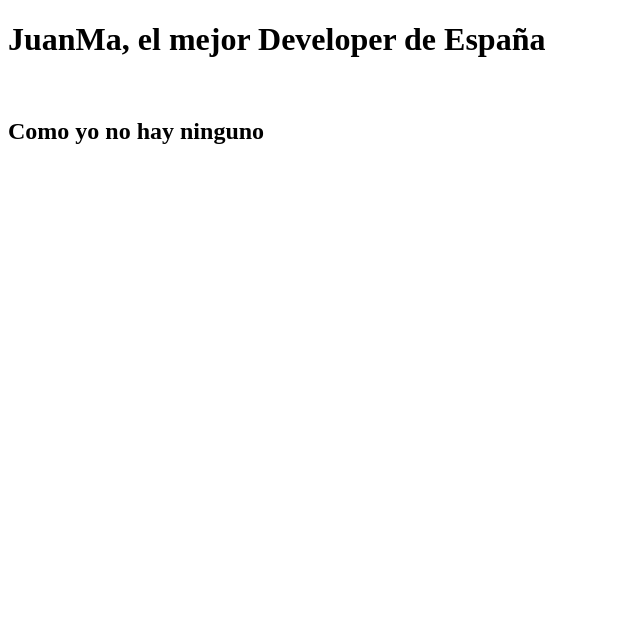
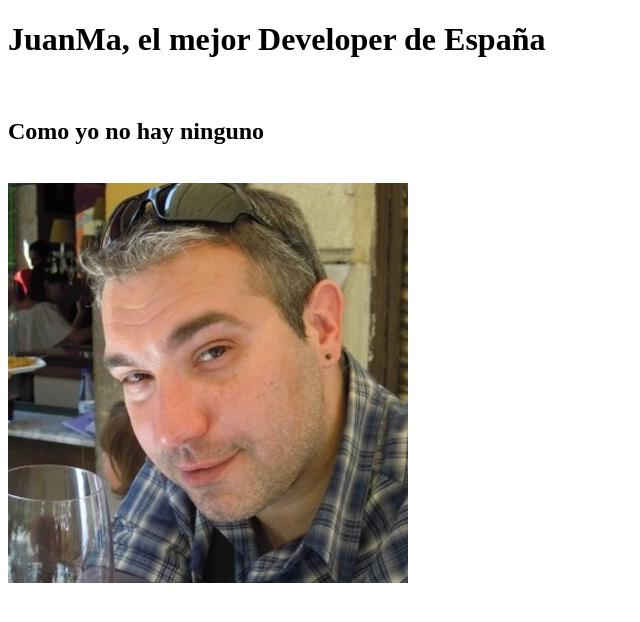
Before and after one commit to inma2709/gitcolaborativo, a plain HTML site: page alumnos/JuanMa.html in a window 1280 px wide. Shown: the whole page, without its empty margins (0-640 px from the left). Drawn offline with Linux system fonts and the light colour scheme.

Commit message:
Añado foto

```diff
--- a/alumnos/JuanMa.html
+++ b/alumnos/JuanMa.html
@@ -7,6 +7,7 @@
 </head>
 <body>
     <H1>JuanMa, el mejor Developer de España</H1>
-    <br><h2>Como yo no hay ninguno</h2>
+    <br><h2>Como yo no hay ninguno</h2><br>
+    <img src="JuanMa_joven.jpg" alt="JuanMa_joven">
 </body>
 </html>
```
Also changed, not shown: alumnos/JuanMa_joven.jpg (added).
